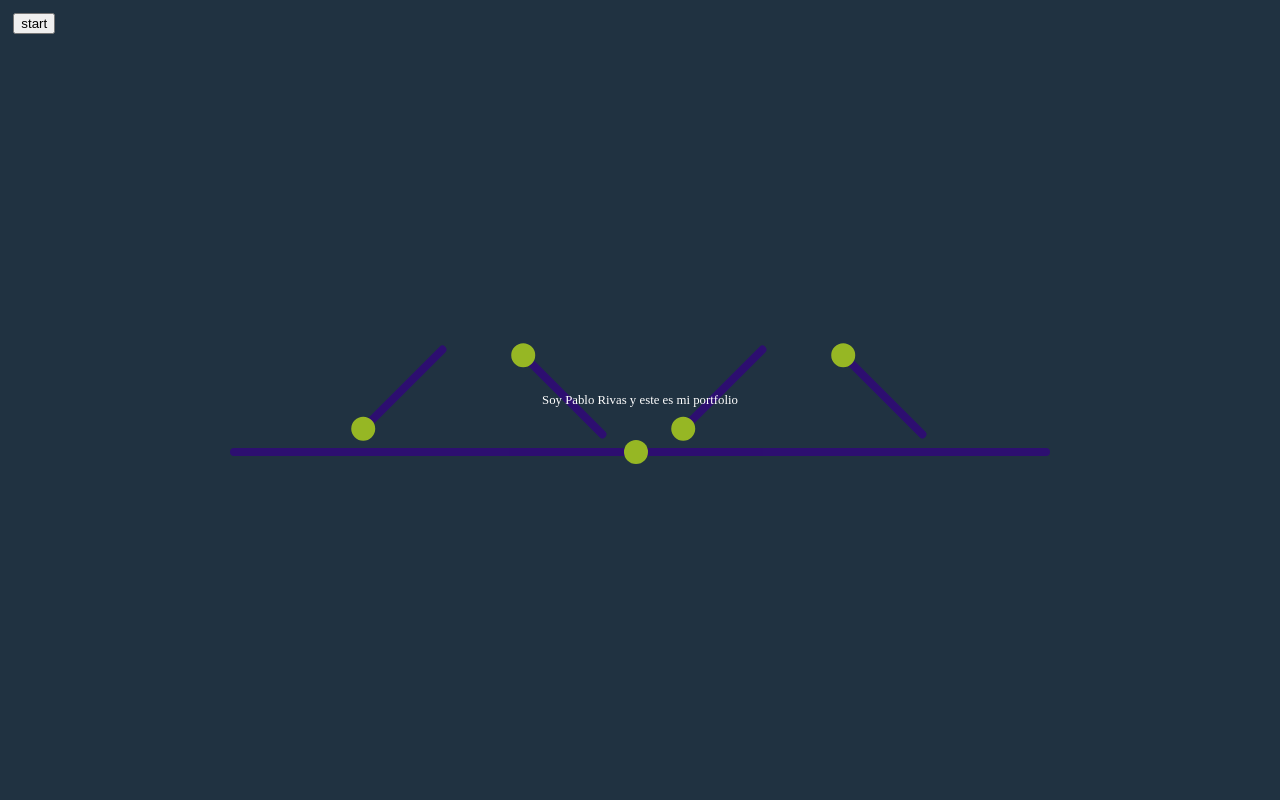
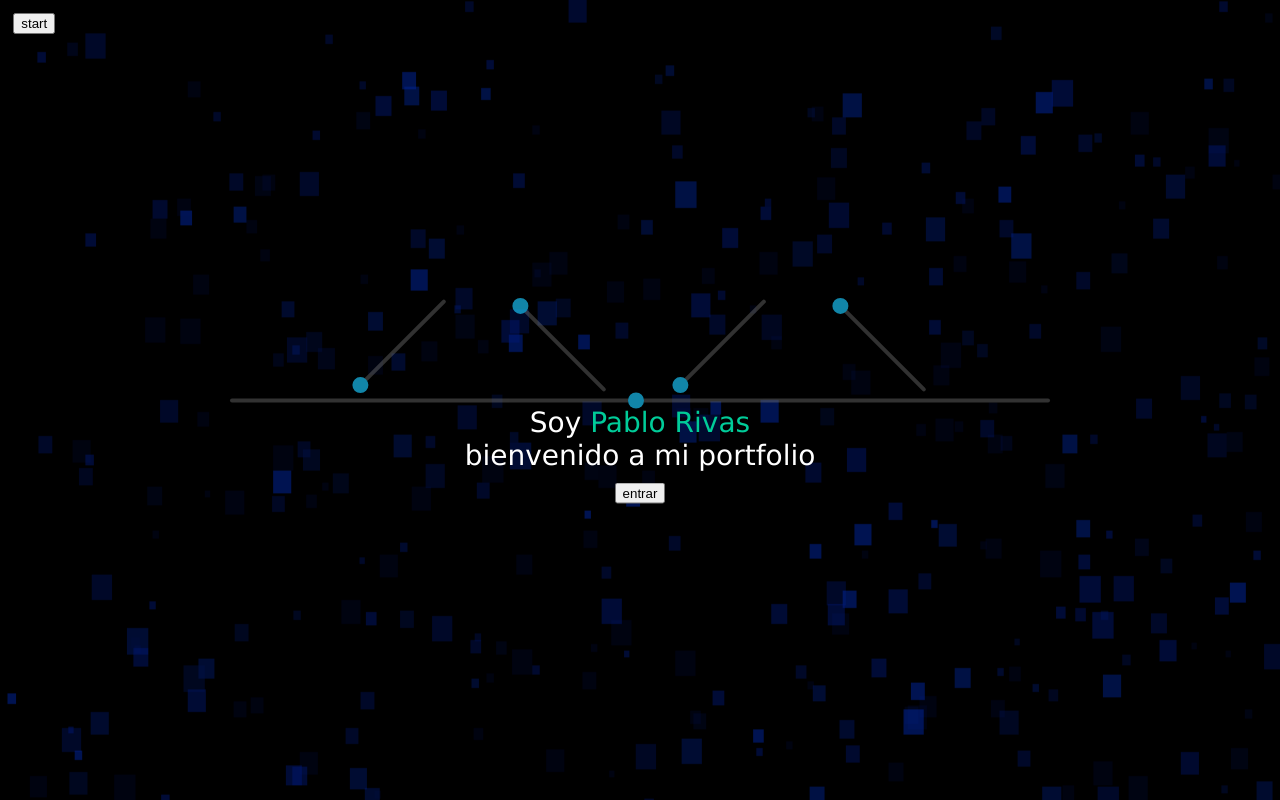
Before and after one commit to pablorivcam/portfolio, a React (Create React App) app in the folder portfolio/: page / in a window 1280 px wide. Built offline with nearby package versions, Linux system fonts and the light colour scheme.

Commit message:
Implemented canvas particle animation

```diff
--- a/portfolio/src/App.css
+++ b/portfolio/src/App.css
@@ -1,4 +1,10 @@
 body {
   margin: 0;
   font-size: 1vw;
+  font-family: Verdana, sans-serif;
+
 }
+
+.text_primary {
+  color: #00CC99;
+}
--- /dev/null
+++ b/portfolio/src/components/header/canvas/canvasParticle.js
@@ -0,0 +1,90 @@
+import CanvasObject from "./canvasObject";
+
+export class Particle extends CanvasObject {
+
+    initialX = 0;
+    initialY = 0;
+
+    aX = 1;
+    aY = 2;
+    color = '#99000099'
+    maxSpeed = 20;
+
+    canvas_width = 20;
+    canvas_height = 20;
+
+    /**
+     * Crea una nueva partícula
+     * @param {*} initialX posición X inicial de la partícula
+     * @param {*} initialY  posición Y inicial de la partícula
+     * @param {*} size tamaño de la partícula
+     * @param {*} color color de la partícula
+     * @param {*} maxSpeed  verlocidad máxima que puede alcanzar la partícula
+     */
+    constructor(initialX, initialY, size, color, maxSpeed) {
+        super(initialX, initialY, size, size);
+        this.color = color;
+
+        this.initialX = initialX;
+        this.initialY = initialY;
+
+        this.positionX = initialX;
+        this.positionY = initialY;
+        this.width = size;
+        this.height = size;
+
+        this.maxSpeed = maxSpeed;
+
+        this.changeSpeed();
+
+    }
+
+    changeInitialPosition(initialX, initialY) {
+        this.initialX = initialX;
+        this.initialY = initialY;
+    }
+
+    /**
+     * Cambia la velocidad de la partícula aleatoriamente
+     */
+    changeSpeed() {
+        this.aX = Math.round((Math.random() * this.maxSpeed)) - this.maxSpeed / 2;
+        this.aY = Math.round((Math.random() * this.maxSpeed)) - this.maxSpeed / 2;
+    }
+
+    /**
+     * Actualiza la posición de la partícula.
+     * @param {*} canvas canvas en el que se quiere actualizar la partícula
+     */
+    update(canvas) {
+        this.positionX += this.aX;
+        this.positionY += this.aY;
+
+        if (this.positionX > canvas.width || this.positionX < 0 ||
+            this.positionY > canvas.height || this.positionY < 0 ||
+            this.aX === 0 || this.ay === 0) {
+            this.positionX = this.initialX;
+            this.positionY = this.initialY;
+            this.changeSpeed();
+        }
+
+    }
+
+    /**
+     * Dibuja la partícula en un canvas
+     * @param {*} ctx contexto del canvas para dibujar la partícula
+     */
+    draw(ctx) {
+        ctx.fillStyle = this.color;
+        ctx.fillRect(this.positionX, this.positionY, this.width, this.height);
+    }
+
+}
+
+export function getParticleColor() {
+    const colorValue = Math.round((Math.random() * 180)) + 70;
+    const colorTransparency = Math.round((Math.random() * 100)) + 40;
+
+    return '#00' + colorValue.toString(16) / 4 + colorValue.toString(16) + colorTransparency.toString(16);
+
+}
--- a/portfolio/src/components/header/canvas/headerCanvas.jsx
+++ b/portfolio/src/components/header/canvas/headerCanvas.jsx
@@ -1,36 +1,92 @@
 import React, { useRef, useEffect } from "react";
+import { Particle, getParticleColor } from "./canvasParticle";
 
 const HeaderCanvas = props => {
 
     const CANVAS_WIDTH = 1200;
-    const CANVAS_HEIGHT = 200;
+    const CANVAS_HEIGHT = 600;
 
     var canvasElement = useRef(null);
 
-    // Equivalente a cuando se crea o actualiza el componente
-    useEffect(() => {
-        canvasElement.current = document.getElementById("header_canvas");
+    var fpsInterval, now, then, elapsed;
 
-        var ctx = canvasElement.current.getContext("2d");
-        //initialize(ctx);
-        ctx.clearRect(0, 0, ctx.canvas.width, ctx.canvas.height)
-        ctx.fillStyle = '#203241'
-        ctx.rect(0, 0, ctx.canvas.width, ctx.canvas.height);
+    // Se inicializan las partículas
+    const particles = [];
+    for (let i = 0; i < 400; i++) {
+        const size = Math.round((Math.random() * 15)) + 5;
+
+        const positionX = Math.round((Math.random() * CANVAS_WIDTH)) + 70;
+        const positionY = Math.round((Math.random() * CANVAS_HEIGHT)) + 70;
+
+        particles.push(new Particle(positionX, positionY, size, getParticleColor(), 8));
+    }
+
+    /**
+     * Método donde se dibuja el canvas
+     */
+    function draw() {
+        var c = document.getElementById("header_canvas");
+        var ctx = c.getContext("2d");
+
+        ctx.fillStyle = '#000000';
+        ctx.fillRect(0, 0, 1200, 600);
 
         ctx.fill();
 
-        setInterval(() => {
-            ctx.fillStyle = '#203241'
-            ctx.clearRect(0, 0, ctx.canvas.width, ctx.canvas.height);
-            ctx.rect(0, 0, ctx.canvas.width, ctx.canvas.height);
+        particles.forEach(p => { p.update(c); p.draw(ctx); });
 
-            ctx.fill();
+    }
 
-        }, 100);
+    function start(fps) {
+        fpsInterval = 1000 / fps;
+        then = Date.now();
+        animation();
+    }
 
+    function animation() {
+
+        window.requestAnimationFrame(animation);
+
+        now = Date.now();
+        elapsed = now - then;
+
+        if (elapsed > fpsInterval) {
+            then = now - (elapsed % fpsInterval);
+            draw();
+        }
+
+    }
+    // Equivalente a cuando se crea o actualiza el componente
+    useEffect(() => {
+        start(60);
+        window.addEventListener('mousemove', changeParticleInitialPositions);
+        window.addEventListener('mouseout', changeParticleInitialPositions);
     })
 
-    return <canvas id="header_canvas" width={CANVAS_WIDTH} heigh={CANVAS_HEIGHT} ref={canvasElement} {...props} />
+    /**
+     * Cambia la posición inicial de todas las partículas al punto en
+     * el que se encuentre el ratón o a un punto aleatorio en caso de
+     * que este se salga de la pantalla.
+     * @param {e} evento del ratón
+     */
+    function changeParticleInitialPositions(e) {
+        particles.forEach(p => {
+            var positionX;
+            var positionY;
+
+            if (e.type === 'mouseout') {
+                positionX = Math.round((Math.random() * CANVAS_WIDTH)) + 70;
+                positionY = Math.round((Math.random() * CANVAS_HEIGHT)) + 70;
+            } else {
+                positionX = e.clientX * (CANVAS_WIDTH / window.innerWidth);
+                positionY = e.clientY * (CANVAS_HEIGHT / window.innerHeight);
+            }
+
+            p.changeInitialPosition(positionX, positionY);
+        });
+    }
+
+    return <canvas id="header_canvas" width={CANVAS_WIDTH} height={CANVAS_HEIGHT} ref={canvasElement} {...props} />
 }
 
 export default HeaderCanvas
--- a/portfolio/src/components/header/header.css
+++ b/portfolio/src/components/header/header.css
@@ -19,6 +19,7 @@
 #header_title {
     width: 100%;
     text-align: center;
+    font-size: 3.5vmin;
 }
 
 #header_sound_button {
@@ -39,6 +40,10 @@
 
 #synth_controls,
 #header_title {
+    width: 100%;
+}
+
+#center_container {
     position: absolute;
     width: 100%;
     top: 50%;
--- a/portfolio/src/components/header/header.jsx
+++ b/portfolio/src/components/header/header.jsx
@@ -118,8 +118,9 @@ export function Header() {
             <input id="header_sound_button" type="button" value="start" onClick={startMusic} />
             <HeaderCanvas />
             <audio src={testAudio}></audio>
+            <div id="center_container">
                 <div id="synth_controls">
-                <div class="slider_row">
+                    <div className="slider_row">
                         <Slider initialValue={0} sliderId="volumeSlider"
                             sliderRotation="-45deg" width="20vmin" onChange={changeDelay} />
                         <Slider initialValue={0} sliderId="volumeSlider"
@@ -129,13 +130,16 @@ export function Header() {
                         <Slider initialValue={0} sliderId="volumeSlider"
                             sliderRotation="45deg" width="20vmin" onChange={changeVibrato} />
                     </div>
-                <div class="slider_row">
+                    <div className="slider_row">
                         <Slider initialValue={50} sliderId="volumeSlider"
                             sliderRotation="0deg" width="80vw" onChange={changePitchShift} />
                     </div>
                 </div>
                 <div id="header_title">
-                Soy Pablo Rivas y este es mi portfolio
+                    <div>Soy <span className="text_primary">Pablo Rivas</span></div>
+                    <div>bienvenido a mi portfolio</div>
+                    <input type="button" value="entrar" />
+                </div>
             </div>
         </div >
     </div>
--- a/portfolio/src/components/slider/slider.css
+++ b/portfolio/src/components/slider/slider.css
@@ -6,9 +6,9 @@
     width: 80%;
     margin-top: 6vmin;
     -webkit-appearance: none;
-    height: 1vmin;
+    height: 0.5vmin;
     border-radius: 1vmin;
-    background: #330085;
+    background: #77777799;
     outline: none;
     opacity: 0.7;
     -webkit-transition: .2s;
@@ -22,17 +22,17 @@
 .slider::-webkit-slider-thumb {
     -webkit-appearance: none;
     appearance: none;
-    width: 3vmin;
-    height: 3vmin;
+    width: 2vmin;
+    height: 2vmin;
     border-radius: 50%;
-    background: #c8f019;
+    background: #19bef0;
     cursor: pointer;
 }
 
 .slider::-moz-range-thumb {
-    width: 3vmin;
-    height: 3vmin;
+    width: 2vmin;
+    height: 2vmin;
     border-radius: 50%;
-    background: #c8f019;
+    background: #19bef0;
     cursor: pointer;
 }
```
Lines whose indentation alone changed are shown as unchanged.
